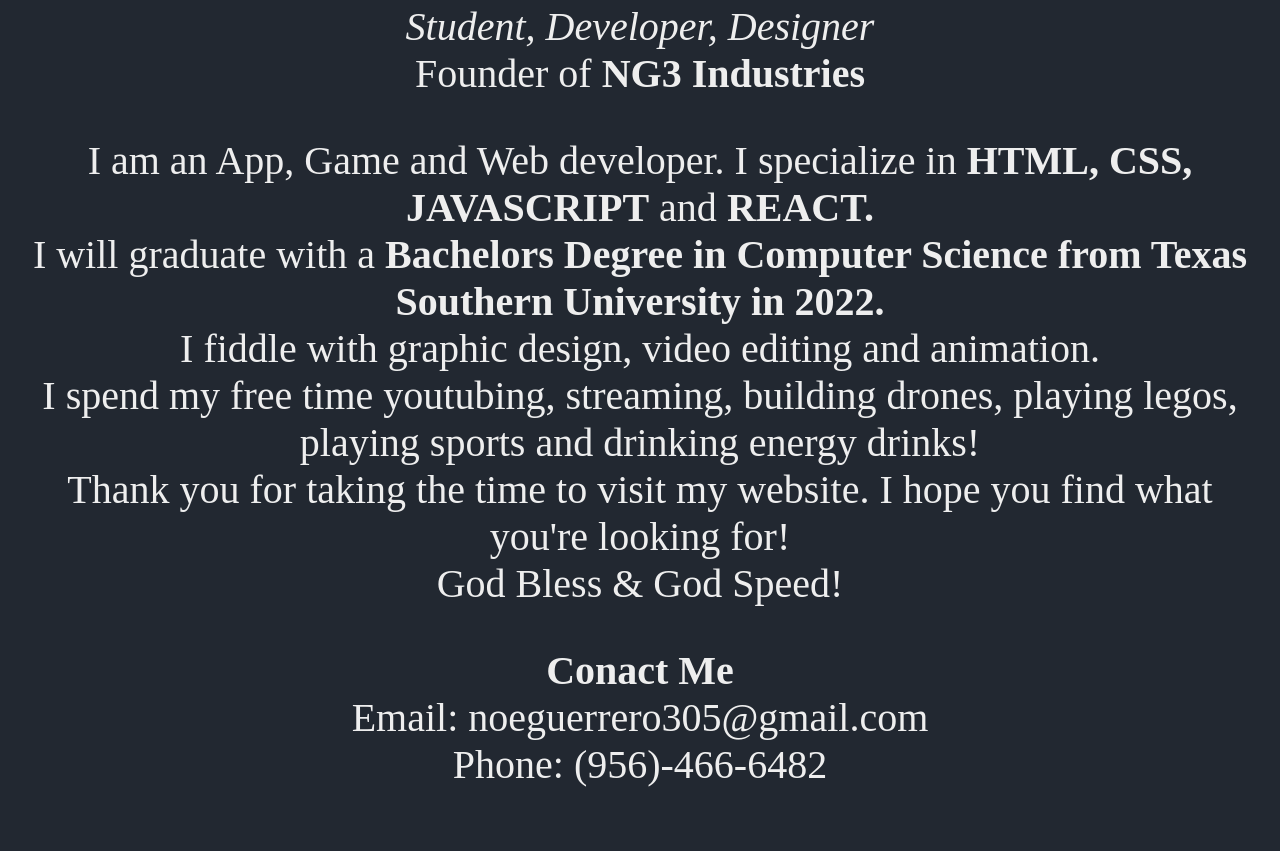
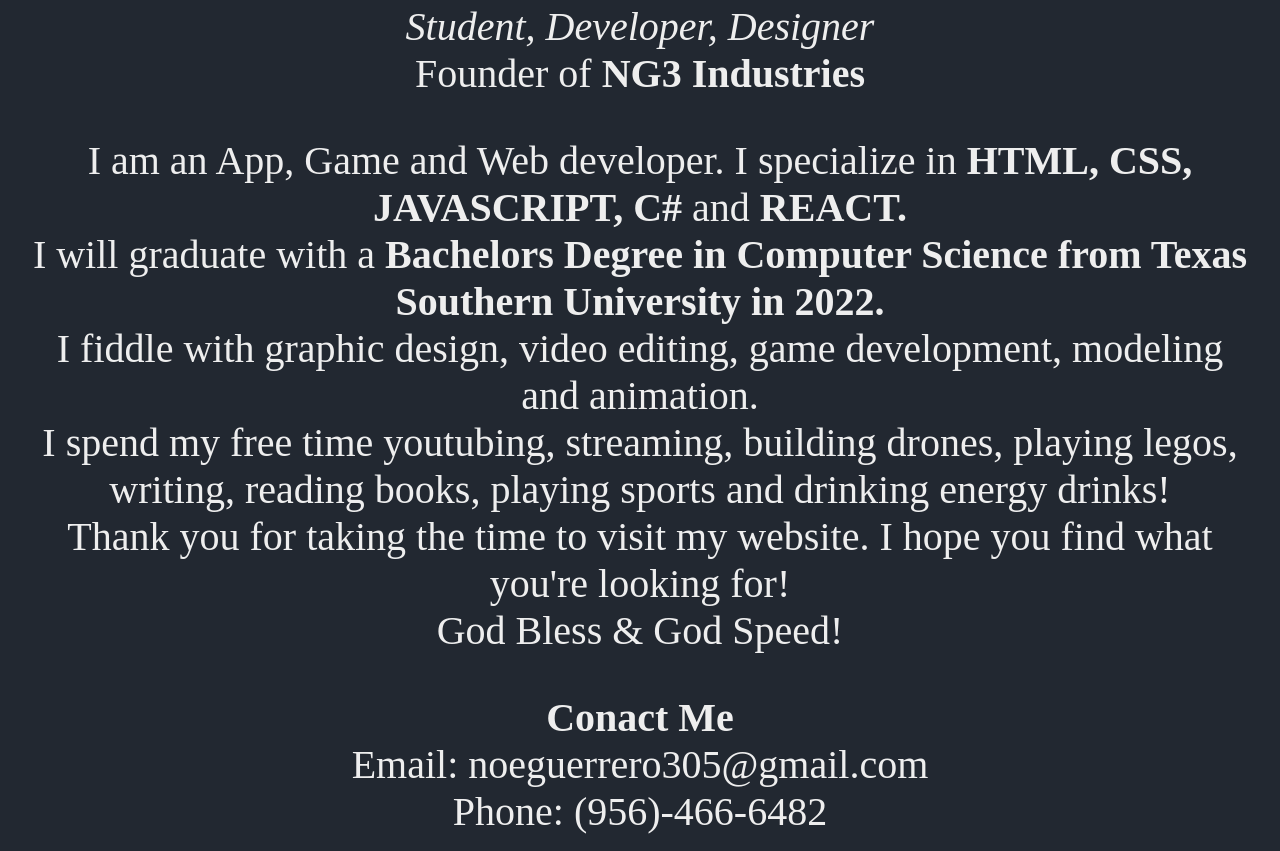
Before and after one commit to noeguerrero-dev/website-challenge, a plain HTML site: page index.html in a window 1280 px wide. Shown: the part 474-1325 px from the top of the page. Drawn offline with Linux system fonts and the light colour scheme.

Commit message:
Update index.html

```diff
--- a/index.html
+++ b/index.html
@@ -19,11 +19,11 @@
         <p><em>Student, Developer, Designer</em> <br />
           Founder of <strong>NG3 Industries</strong></p>
         <p>I am an App, Game and Web developer. I specialize
-          in <strong>HTML, CSS, JAVASCRIPT</strong> and <strong>REACT.<br />
+          in <strong>HTML, CSS, JAVASCRIPT, C#</strong> and <strong>REACT.<br />
           </strong> I will graduate with a <strong>Bachelors Degree in Computer Science
             from Texas Southern University in 2022.</strong> <br />I fiddle with
-          graphic design, video editing and animation. <br />I spend my free time
-          youtubing, streaming, building drones, playing legos,
+          graphic design, video editing, game development, modeling and animation. <br />I spend my free time
+          youtubing, streaming, building drones, playing legos, writing, reading books,
           playing sports and drinking energy drinks!<br /> Thank you for taking
           the time to visit my website. I hope you find what you're looking
           for! <br />God Bless & God Speed!</p>
```
